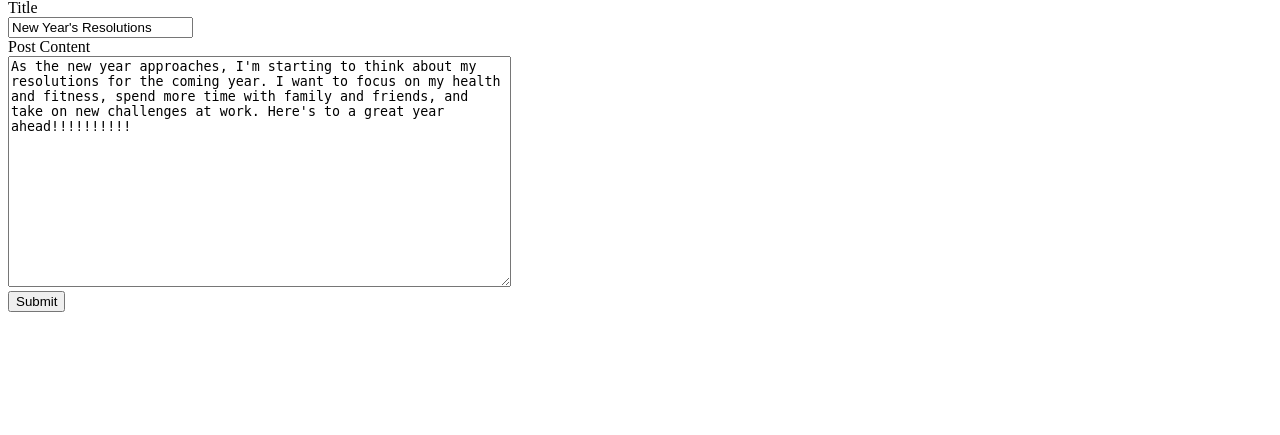
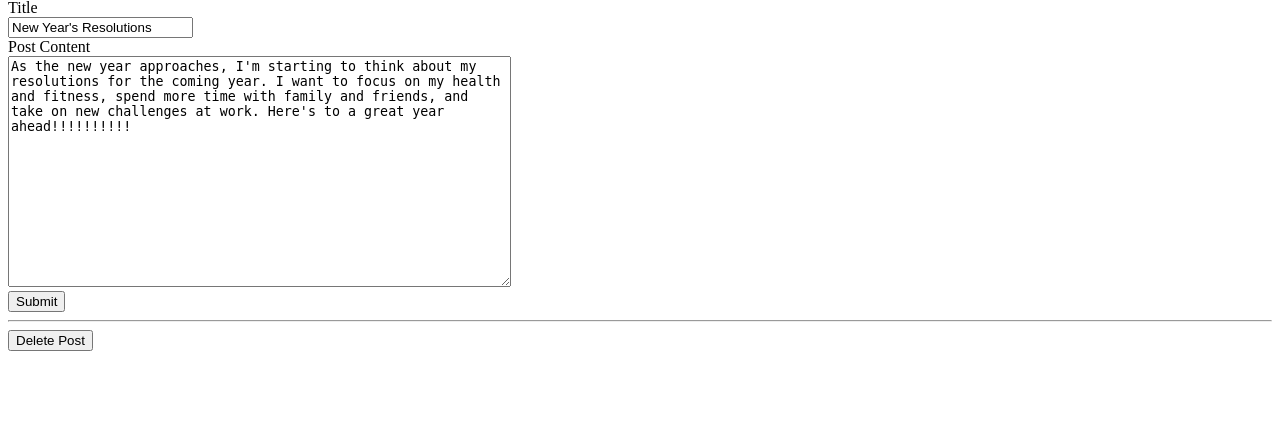
Before and after one commit to Squidfoy/Flask-Blog-Tutorial, a Flask app: page /1/edit/ in a window 1280 px wide. Shown: the part 154-589 px from the top of the page. Run offline with Flask 3, Linux system fonts and the light colour scheme; data comes from the database, SQL or seed files in the repository; both versions use the stored data as it was after the commit.

Commit message:
Added Delete Functionality

```diff
--- a/app.py
+++ b/app.py
@@ -105,4 +105,29 @@ def edit(id):
 
     return render_template('edit.html', post=post)
 
+#create a route to delete a post
+#delete page will only be requested with a POST method
+#the post id is the url parameter
+@app.route('/<int:id>/delete/', methods=('POST',))
+
+def delete(id):
+    #get the post
+    post = get_post(id)
+
+    #connectto the database
+    conn = get_db_connection()
+
+    #execute a delete query
+    conn.execute('DELETE FROM posts WHERE id = ?', (id,))
+
+    #commit and close the connection
+    conn.commit()
+    conn.close()
+
+    #flash a sucess message
+    flash('"{}" was successfully deleted!'.format(post['title']))
+
+    #redirect to the home page
+    return redirect(url_for('index'))
+
 app.run(port=5008)
--- a/templates/edit.html
+++ b/templates/edit.html
@@ -16,8 +16,13 @@
                   placeholder="Post content"
                   rows="15"
                   cols="60"
-                  >{{ request.form['content'] or post['content']}}</textarea>
+                  >{{ request.form['content'] or post['content'] }}</textarea>
         <br>
         <button type="submit">Submit</button>
     </form>
+    <hr>
+    <form action="{{ url_for('delete', id=post['id']) }}" method="POST">
+        <input type="submit" value="Delete Post" onclick="return confirm('Are you sure you want to delete this post?')">
+    </form>
+
 {% endblock %}
```
Also changed, not shown: database.db.
